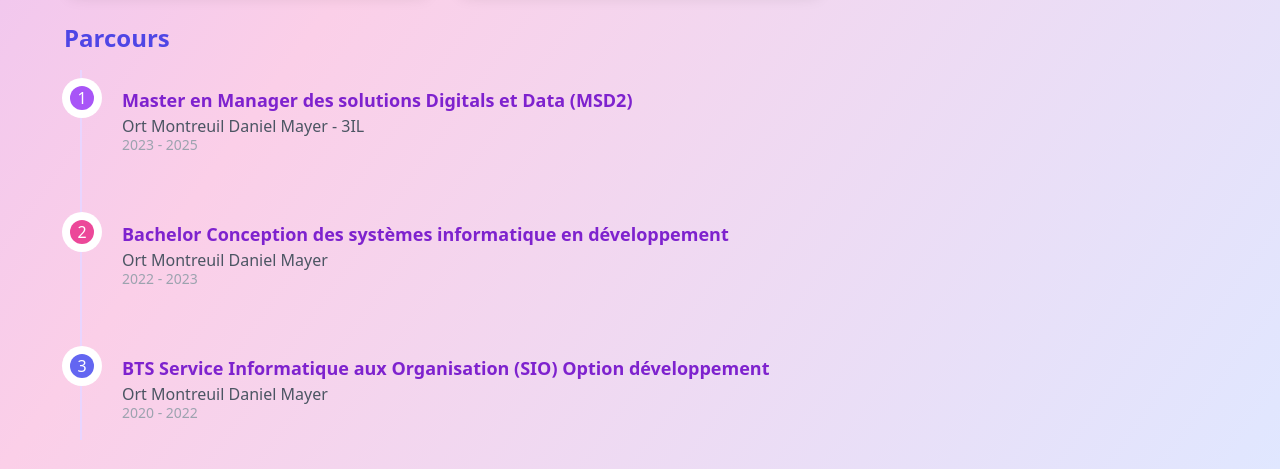
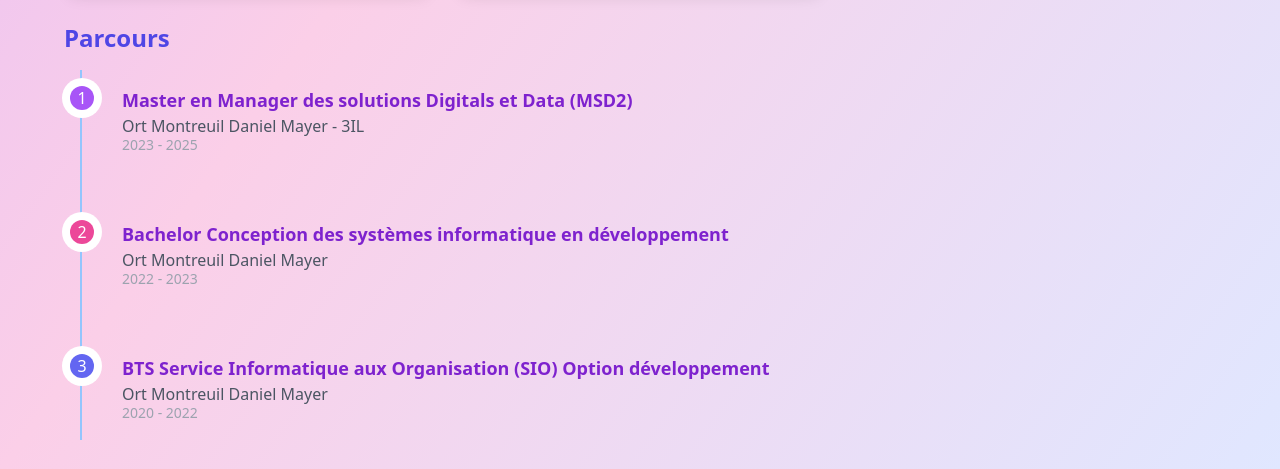
Before and after one commit to orelAbecassis/portfolio-tailwind, a Vue app: page /about in a window 1280 px wide. Shown: the part 1322-1791 px from the top of the page. Built offline with nearby package versions, Linux system fonts and the light colour scheme.

Commit message:
🎨Changement de la couleur de la bordure de la liste de parcours

```diff
--- a/src/view/About.vue
+++ b/src/view/About.vue
@@ -176,7 +176,7 @@
             </div>
           </div>
           <h2 class="text-2xl font-semibold text-indigo-600 mb-4">Parcours</h2>
-          <ol class="relative border-l-2 border-purple-200 ml-4">
+          <ol class="relative border-l-2 border-blue-300 ml-4">
             <li class="mb-8 ml-6 p-4 rounded-lg transition-all duration-300 hover:bg-white/50 hover:scale-105 cursor-pointer">
               <span class="absolute -left-3 flex items-center justify-center w-6 h-6 bg-purple-500 rounded-full ring-8 ring-white text-white">1</span>
               <h3 class="font-semibold text-lg text-purple-700">Master en Manager des solutions Digitals et Data (MSD2)</h3>
```
